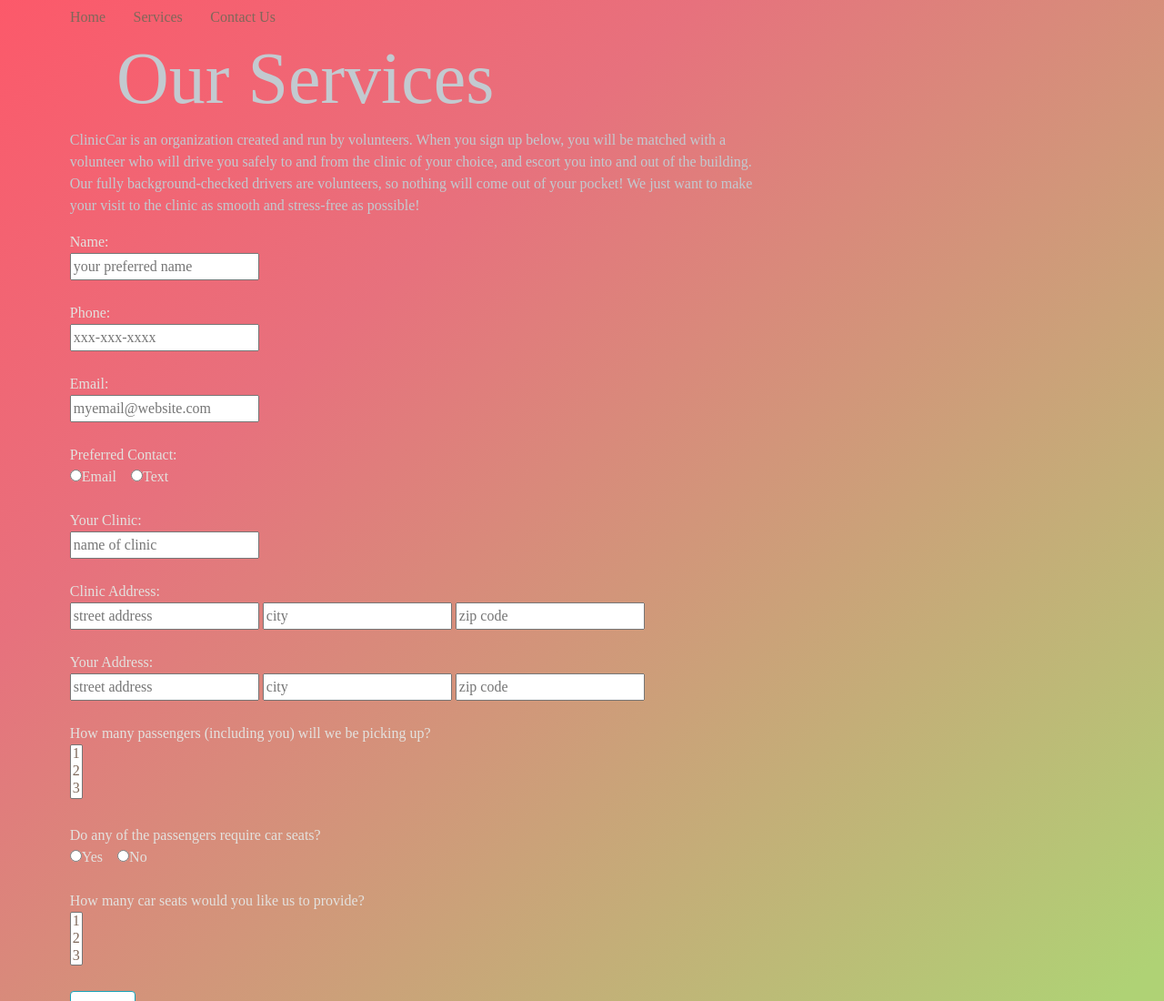
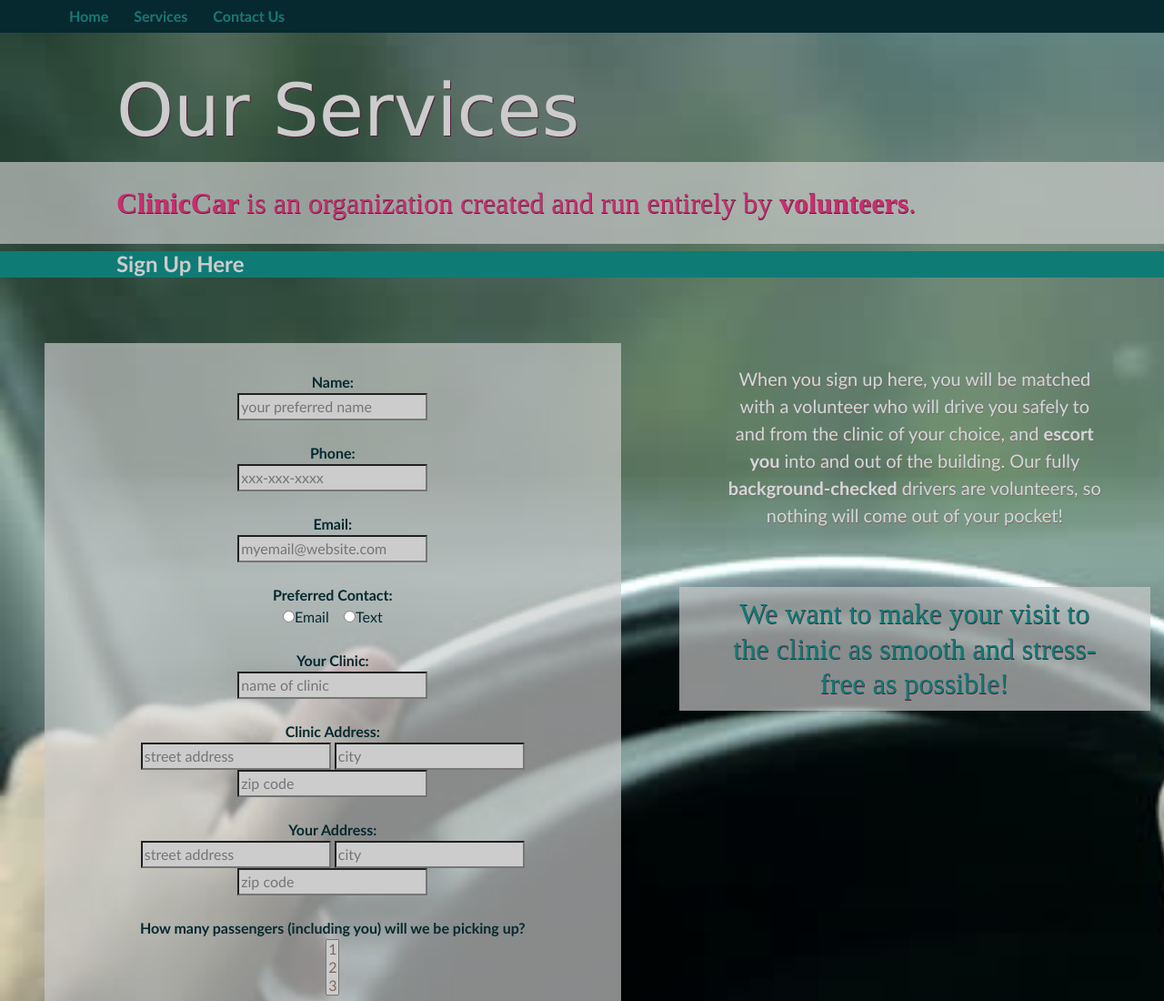
Before and after one commit to devonmckeon/Comp20-Week2, a plain HTML site: page services.html in a window 1280 px wide. Shown: the top 1100 px of the page at 91% size. Drawn offline with nearby package versions, Linux system fonts and the light colour scheme.

Commit message:
final changes

```diff
--- a/services.html
+++ b/services.html
@@ -3,13 +3,68 @@
   <head>
     <title>Services</title>
     <style type="text/css">
+      body {
+        background-image: url("wheel1.jpg") !important;
+        background-size: cover;
+      }
       div {
-        color: #e3e2df;
-        font-family: "Goudy Bookletter 1911", "Times New Roman";
+        color: #05292f !important;
+        font-family: "Trebuchet MS";
         font-size: 100%;
       }
+      h1 {
+        color: rgba(204, 204, 204, 0.67) !important;
+      }
+      h2 {
+        color: #cb2d6f !important;
+        background-color: rgba(204, 204, 204, 0.67) !important;
+        width: 100% !important;
+        padding-top: 2% !important;
+        padding-bottom: 2% !important;
+        /* padding-right: 10% !important; */
+      }
+      h2.blue {
+        color: #0f7b75 !important;
+        text-align: center;
+      }
+      p {
+        text-align: center;
+        padding-right: 10% !important;
+      }
       form {
-        padding-left: 6%;
+        padding-left: 0;
+        padding-top: 5%;
+        padding-bottom: 5%;
+        background-color: rgba(204, 204, 204, 0.67);
+      }
+      input {
+        background-color: #cccccc;
+      }
+      .row {
+        padding-top: 5%;
+        display: flex;
+        flex-direction: row;
+        flex-wrap: wrap;
+        width: 100% !important;
+      }
+      .column {
+        display: flex;
+        flex-direction: column;
+        flex-basis: 100%;
+        padding-left: 5%;
+      }
+      .column.left {
+        flex: 0.55;
+        text-align: center;
+      }
+      .column.right {
+        flex: 0.45;
+      }
+      .bottom {
+        background-color: rgba(204, 204, 204, 0.67);
+        color: #cb2d6f !important;
+        padding-top: 2% !important;
+        padding-bottom: 2% !important;
       }
     </style>
     <link
@@ -21,28 +76,27 @@
     <link rel="stylesheet" type="text/css" href="styles.css" />
   </head>
   <body>
-    <span class="page-links">
+    <div class="page-links">
       <a href="index.html" class="btn btn-default" title="Visit Home Page"
-        >Home</a
+        ><b>Home</b></a
       >
       <a href="services.html" class="btn btn-default" title="Visit Our Services"
-        >Services</a
+        ><b>Services</b></a
       >
       <a href="contact.html" class="btn btn-default" title="Visit Contact Us"
-        >Contact Us</a
+        ><b>Contact Us</b></a
       >
-    </span>
+    </div>
     <h1>Our Services</h1>
-    <p>
-      ClinicCar is an organization created and run by volunteers. When you sign
-      up below, you will be matched with a volunteer who will drive you safely
-      to and from the clinic of your choice, and escort you into and out of the
-      building. Our fully background-checked drivers are volunteers, so nothing
-      will come out of your pocket! We just want to make your visit to the
-      clinic as smooth and stress-free as possible!
-    </p>
+    <h2>
+      <b>ClinicCar</b> is an organization created and run entirely by
+      <b>volunteers</b>.
+    </h2>
+    <h3><b>Sign Up Here</b></h3>
+    <div class="row">
+      <div class="column left">
         <form method="get">
-      <div class="col1">Name:</div>
+          <div class="col1"><b>Name:</b></div>
           <div class="col2">
             <input
               type="text"
@@ -52,12 +106,17 @@
             />
           </div>
           <br />
-      <div class="col1">Phone:</div>
+          <div class="col1"><b>Phone:</b></div>
           <div class="col2">
-        <input type="text" name="phone" id="phone" placeholder="xxx-xxx-xxxx" />
+            <input
+              type="text"
+              name="phone"
+              id="phone"
+              placeholder="xxx-xxx-xxxx"
+            />
           </div>
           <br />
-      <div class="col1">Email:</div>
+          <div class="col1"><b>Email:</b></div>
           <div class="col2">
             <input
               type="text"
@@ -67,7 +126,7 @@
             />
           </div>
           <br />
-      <div class="col1">Preferred Contact:</div>
+          <div class="col1"><b>Preferred Contact:</b></div>
           <div class="col2">
             <input
               type="radio"
@@ -83,7 +142,7 @@
           </div>
 
           <br />
-      <div class="col1">Your Clinic:</div>
+          <div class="col1"><b>Your Clinic:</b></div>
           <div class="col2">
             <input
               type="text"
@@ -93,7 +152,7 @@
             />
           </div>
           <br />
-      <div class="col1">Clinic Address:</div>
+          <div class="col1"><b>Clinic Address:</b></div>
           <div class="col2">
             <input
               type="text"
@@ -115,7 +174,7 @@
             />
           </div>
           <br />
-      <div class="col1">Your Address:</div>
+          <div class="col1"><b>Your Address:</b></div>
           <div class="col2">
             <input
               type="text"
@@ -128,13 +187,13 @@
           </div>
           <br />
           <div class="col1">
-        How many passengers (including you) will we be picking up?
+            <b>How many passengers (including you) will we be picking up?</b>
             <div class="col2">
               <select
                 name="passengers"
                 id="passengers"
                 size="3"
-            style="color:#7e685a !important;"
+                style="background-color:#cccccc;color:#7e685a !important;"
               >
                 <option>1</option>
                 <option>2</option>
@@ -147,10 +206,16 @@
             </div>
           </div>
           <br />
-      <div class="col1">Do any of the passengers require car seats?</div>
+          <div class="col1">
+            <b>Do any of the passengers require car seats?</b>
+          </div>
           <div class="col2">
-        <input type="radio" name="carseats" class="carseats" value="yes" />Yes
-        &nbsp&nbsp&nbsp<input
+            <input
+              type="radio"
+              name="carseats"
+              class="carseats"
+              value="yes"
+            />Yes &nbsp&nbsp&nbsp<input
               type="radio"
               name="carseats"
               class="carseats"
@@ -159,13 +224,13 @@
           </div>
           <br />
           <div class="col1">
-        How many car seats would you like us to provide?
+            <b>How many car seats would you like us to provide?</b>
             <div class="col2">
               <select
                 name="num-carseats"
                 id="num-carseats"
                 size="3"
-            style="color:#7e685a !important;"
+                style="background-color:#cccccc;color:#7e685a !important;"
               >
                 <option>1</option>
                 <option>2</option>
@@ -180,14 +245,32 @@
               id="submit"
               class="btn btn-info"
               value="Submit"
-          style="background-color:rgb(255, 255, 255) !important; color:#7e685a !important;"
+              style="background-color:#cccccc !important; color: #05292f !important;"
             />
           </div>
         </form>
-
+        <br />
+        <p class="bottom">
+          Thank you for signing up with ClinicCar! We will email/text you
+          shortly with details about your trip!
+        </p>
+      </div>
+      <div class="column right">
+        <br />
         <p>
-      Thank you for signing up with ClinicCar! We will email/text you shortly
-      with details about your trip!
+          When you sign up here, you will be matched with a volunteer who will
+          drive you safely to and from the clinic of your choice, and
+          <b>escort you</b> into and out of the building. Our fully
+          <b>background-checked</b> drivers are volunteers, so nothing will come
+          out of your pocket!
         </p>
+        <br />
+        <br />
+        <h2 class="blue">
+          We want to make your visit to the clinic as smooth and stress-free as
+          possible!
+        </h2>
+      </div>
+    </div>
   </body>
 </html>
--- a/styles.css
+++ b/styles.css
@@ -1,51 +1,66 @@
 body,
 html {
-  /* background-color: #e7717d;  */
-  background-image: linear-gradient(
-    to bottom right,
-    #fc596a 0%,
-    #e7717d 30%,
-    #afd275 95%
-  );
+  background-image: linear-gradient(to bottom, #0b1f23 35%, #501f3a 100%);
   padding: 0;
   margin: 0;
   display: inline-block;
 }
 html {
+  width: 100%;
   height: 100%;
 }
 body {
+  min-width: 100%;
   min-height: 100%;
 }
 h1 {
-  color: #c2cad0;
-  font-family: "Playfair Display", "Times New Roman";
+  color: #cccccc !important;
+  text-shadow: 1px 1px #501f3a;
+  font-family: "Lucida Sans";
   font-size: 500% !important;
   padding-left: 10%;
+  padding-top: 3% !important;
 }
 h2 {
-  color: #c2cad0;
-  font-family: "Raleway", "Times New Roman";
+  color: #cb2d6f;
+  background-color: rgba(204, 204, 204, 0.8);
+  text-shadow: 0.5px 0.5px #501f3a;
+  font-family: Cochin;
   font-size: 200%;
-  padding-left: 6%;
+  padding-left: 10%;
+  padding-top: 2% !important;
+  padding-bottom: 2% !important;
+  padding-right: 10% !important;
+}
+h3 {
+  padding-left: 10%;
+  font-size: 150%;
+  font-family: "Trebuchet MS";
+  color: #cccccc;
+  background-color: #0f7b75 !important;
 }
 p {
-  color: #c2cad0;
-  font-family: "Roboto Slab", "Times New Roman";
-  font-size: 100%;
-  padding-left: 6%;
-  padding-right: 35%;
+  color: #d1d7dc;
+  text-shadow: 0.5px 0.5px #7e685a;
+  font-family: "Trebuchet MS";
+  font-size: 125%;
+  padding-left: 10%;
+  padding-right: 50%;
 }
 a {
-  color: #7e685a !important;
-  font-family: "Goudy Bookletter 1911", "Times New Roman";
+  color: #0f7b75 !important;
+  text-shadow: 0.25px 0.25px #501f3a;
+  font-family: "Trebuchet MS";
   font-size: 100%;
   text-decoration: none;
 }
 a:hover {
-  color: #c2cad0 !important;
+  color: #d1d7dc !important;
 }
 .page-links {
+  background-color: #05292f;
   padding-left: 5%;
-  padding-top: 5%;
 }
+.btn {
+  border: none !important;
+}
```
Also changed, not shown: contact.html (+12 -10 lines), index.html (+24 -16 lines), wheel1.jpg (added). Lines whose indentation alone changed are shown as unchanged.
